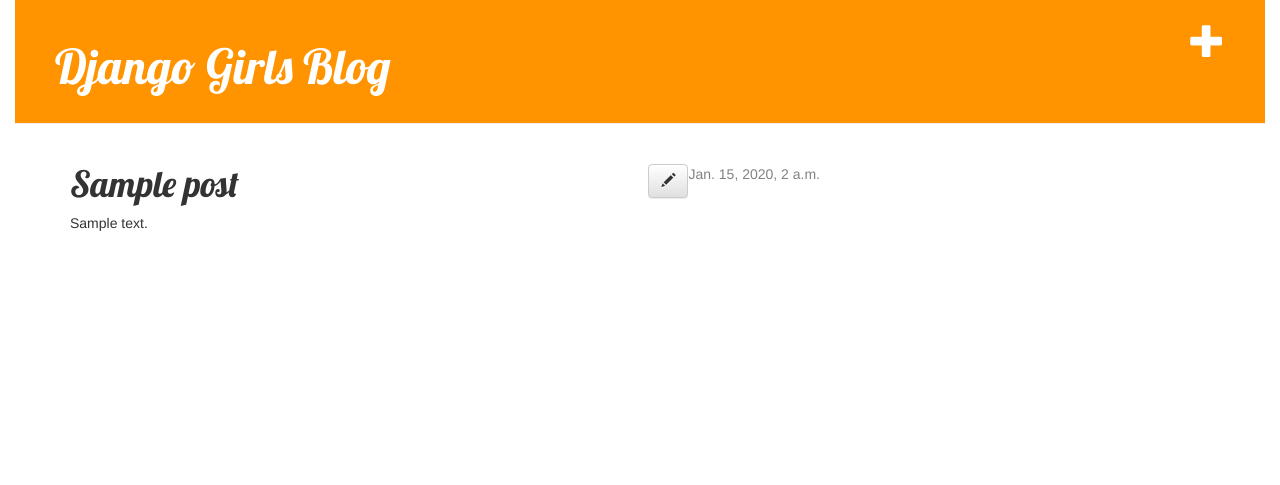
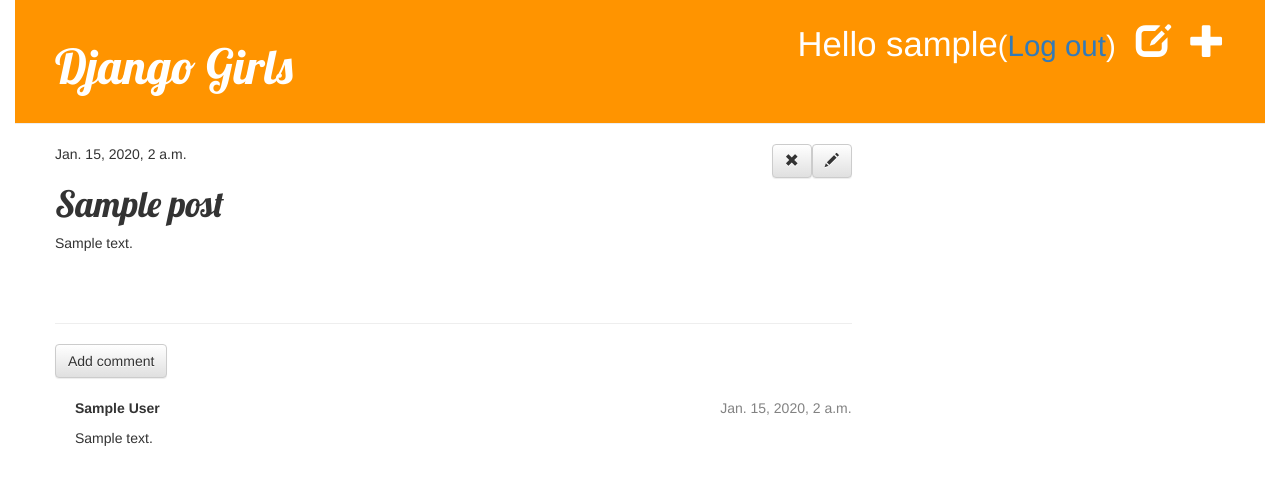
Before and after one commit to EGomez42/my-first-blog, a Django app: page /post/1/ in a window 1280 px wide. Shown: the top 485 px of the page. Run offline with Django 3.2, Linux system fonts and the light colour scheme; a user stored in the database is signed in; tables that the repository leaves empty hold one stand-in row (values such as "Sample post"); some libraries are stand-ins or nearby versions.

Commit message:
Comments Function and Login Function

```diff
--- a/blog/admin.py
+++ b/blog/admin.py
@@ -1,6 +1,7 @@
 from django.contrib import admin
-from .models import Post
+from .models import Post, Comment
 
 # Register your models here.
 
 admin.site.register(Post)
+admin.site.register(Comment)
--- a/blog/models.py
+++ b/blog/models.py
@@ -14,5 +14,22 @@
 		self.published_date = timezone.now()
 		self.save()
 
+	def approved_comments(self):
+		return self.comments.filter(approved_comment=True)
+
 	def __unicode__(self):
 		return self.title
+
+class Comment(models.Model):
+    post = models.ForeignKey('blog.Post', related_name='comments')
+    author = models.CharField(max_length=200)
+    text = models.TextField()
+    created_date = models.DateTimeField(default=timezone.now)
+    approved_comment = models.BooleanField(default=False)
+
+    def approve(self):
+        self.approved_comment = True
+        self.save()
+
+    def __str__(self):
+        return self.text
--- a/blog/static/css/blog.css
+++ b/blog/static/css/blog.css
@@ -55,3 +55,7 @@
 .post h1 a, .post h1 a:visited {
     color: #000000;
 }
+
+.comment {
+    margin: 20px 0px 20px 20px;
+}
--- a/blog/templates/blog/base.html
+++ b/blog/templates/blog/base.html
@@ -26,16 +26,18 @@
 
         <div class="page-header">
             {% if user.is_authenticated %}
-        <a href="{% url 'post_new' %}" class="top-menu"><span class="glyphicon glyphicon-plus"></span></a>
+            <a href="{% url "post_new" %}" class="top-menu"><span class="glyphicon glyphicon-plus"></span></a>
+            <a href="{% url "post_draft_list" %}" class="top-menu"><span class="glyphicon glyphicon-edit"></span></a>
+            <p class="top-menu">Hello {{ user.username }}<small>(<a href="{% url "django.contrib.auth.views.logout" %}">Log out</a>)</small></p>
+            {% else %}
+            <a href="{% url "django.contrib.auth.views.login" %}" class="top-menu"><span class="glyphicon glyphicon-lock"></span></a>
             {% endif %}
-		    <h1><a href="/">Django Girls Blog</a></h1>
+            <h1><a href="{% url "blog.views.post_list" %}">Django Girls</a></h1>
         </div>
-
-		<div class="content container">
+        <div class="content">
             <div class="row">
                 <div class="col-md-8">
                 {% block content %}
-
                 {% endblock %}
                 </div>
             </div>
--- a/blog/templates/blog/post_detail.html
+++ b/blog/templates/blog/post_detail.html
@@ -3,14 +3,36 @@
 {% block content %}
     <div class="post">
         {% if post.published_date %}
-            <div class="date">
-                {{ post.published_date }}
-            </div>
-        {% endif %}
-        {% if user.is_authenticated %}
+		    {{ post.published_date }}
+		{% else %}
+		<a class="btn btn-default pull-right" href="{% url 'blog.views.post_publish' pk=post.pk %}">Publish</a>
+		{% endif %}
+		{% if user.is_authenticated and user.is_superuser %}
         <a class="btn btn-default pull-right" href="{% url 'post_edit' pk=post.pk %}"><span class="glyphicon glyphicon-pencil"></span></a>
         {% endif %}
+		<a class="btn btn-default pull-right" href="{% url 'post_remove' pk=post.pk %}"><span class="glyphicon glyphicon-remove"></span></a>
         <h1>{{ post.title }}</h1>
         <p>{{ post.text|linebreaks }}</p>
     </div>
+
+<hr>
+<a class="btn btn-default" href="{% url "add_comment_to_post" pk=post.pk %}">Add comment</a>
+{% for comment in post.comments.all %}
+    {% if user.is_authenticated or comment.approved_comment %}
+    <div class="comment">
+        <div class="date">
+            {{ comment.created_date }}
+            {% if not comment.approved_comment %}
+                <a class="btn btn-default" href="{% url "comment_remove" pk=comment.pk %}"><span class="glyphicon glyphicon-remove"></span></a>
+                <a class="btn btn-default" href="{% url "comment_approve" pk=comment.pk %}"><span class="glyphicon glyphicon-ok"></span></a>
+            {% endif %}
+        </div>
+        <strong>{{ comment.author }}</strong>
+        <p>{{ comment.text|linebreaks }}</p>
+    </div>
+    {% endif %}
+{% empty %}
+    <p>No comments here yet :(</p>
+{% endfor %}
+
 {% endblock %}
--- a/blog/urls.py
+++ b/blog/urls.py
@@ -12,4 +12,10 @@
 	url(r'^post/new/$', views.post_new, name='post_new'),
 	# Url para Editar un Post
 	url(r'^post/(?P<pk>[0-9]+)/edit/$', views.post_edit, name='post_edit'),
+	url(r'^drafts/$', views.post_draft_list, name='post_draft_list'),
+	url(r'^post/(?P<pk>[0-9]+)/publish/$', views.post_publish, name='post_publish'),
+	url(r'^post/(?P<pk>[0-9]+)/remove/$', views.post_remove, name='post_remove'),
+	url(r'^post/(?P<pk>[0-9]+)/comment/$', views.add_comment_to_post, name='add_comment_to_post'),
+	url(r'^comment/(?P<pk>[0-9]+)/approve/$', views.comment_approve, name='comment_approve'),
+	url(r'^comment/(?P<pk>[0-9]+)/remove/$', views.comment_remove, name='comment_remove'),
 ]
--- a/blog/views.py
+++ b/blog/views.py
@@ -1,7 +1,8 @@
 from django.shortcuts import get_object_or_404, render, redirect
 from django.utils import timezone
-from .models import Post
-from .forms import PostForm
+from .models import Post, Comment
+from .forms import PostForm, CommentForm
+from django.contrib.auth.decorators import login_required
 
 # Create your views here.
 
@@ -13,6 +14,7 @@
     post = get_object_or_404(Post, pk=pk)
     return render(request, 'blog/post_detail.html', {'post': post})
 
+@login_required
 def post_new(request):
     if request.method == "POST":
         form = PostForm(request.POST)
@@ -26,6 +28,7 @@
         form = PostForm()
     return render(request, 'blog/post_edit.html', {'form': form})
 
+@login_required
 def post_edit(request, pk):
     post = get_object_or_404(Post, pk=pk)
     if request.method == "POST":
@@ -39,3 +42,46 @@
     else:
         form = PostForm(instance=post)
     return render(request, 'blog/post_edit.html', {'form': form})
+
+@login_required
+def post_draft_list(request):
+    posts = Post.objects.filter(published_date__isnull=True).order_by('created_date')
+    return render(request, 'blog/post_draft_list.html', {'posts': posts})
+
+@login_required
+def post_publish(request, pk):
+    post = get_object_or_404(Post, pk=pk)
+    post.publish()
+    return redirect('blog.views.post_detail', pk=pk)
+
+@login_required
+def post_remove(request, pk):
+    post = get_object_or_404(Post, pk=pk)
+    post.delete()
+    return redirect('blog.views.post_list')
+
+def add_comment_to_post(request, pk):
+    post = get_object_or_404(Post, pk=pk)
+    if request.method == "POST":
+        form = CommentForm(request.POST)
+        if form.is_valid():
+            comment = form.save(commit=False)
+            comment.post = post
+            comment.save()
+            return redirect('blog.views.post_detail', pk=post.pk)
+    else:
+        form = CommentForm()
+    return render(request, 'blog/add_comment_to_post.html', {'form': form})
+
+@login_required
+def comment_approve(request, pk):
+    comment = get_object_or_404(Comment, pk=pk)
+    comment.approve()
+    return redirect('blog.views.post_detail', pk=comment.post.pk)
+
+@login_required
+def comment_remove(request, pk):
+    comment = get_object_or_404(Comment, pk=pk)
+    post_pk = comment.post.pk
+    comment.delete()
+    return redirect('blog.views.post_detail', pk=post_pk)
--- a/mysite/settings.py
+++ b/mysite/settings.py
@@ -96,7 +96,7 @@
 
 USE_TZ = True
 
-
+LOGIN_REDIRECT_URL = '/'
 # Static files (CSS, JavaScript, Images)
 # https://docs.djangoproject.com/en/1.8/howto/static-files/
 
--- a/mysite/urls.py
+++ b/mysite/urls.py
@@ -4,8 +4,8 @@
 urlpatterns = [
 
     url(r'^admin/', include(admin.site.urls)),
-
-    # Incluye/Busca/Trae todos los urls de la App blog
+    url(r'^accounts/login/$', 'django.contrib.auth.views.login'),
+    url(r'^accounts/logout/$', 'django.contrib.auth.views.logout', {'next_page': '/'}),
+        # Incluye/Busca/Trae todos los urls de la App blog
     url(r'', include('blog.urls')),
-
 ]
```
Also changed, not shown: blog/forms.py (+7 -1 lines), blog/templates/blog/add_comment_to_post.html (added, +9 -0 lines), blog/templates/blog/post_draft_list.html (added, +11 -0 lines), blog/templates/blog/post_list.html (+4 -3 lines), blog/templates/registration/login.html (added, +26 -0 lines), blog/migrations/0002_comment.py (added). Lines whose indentation alone changed are shown as unchanged.
